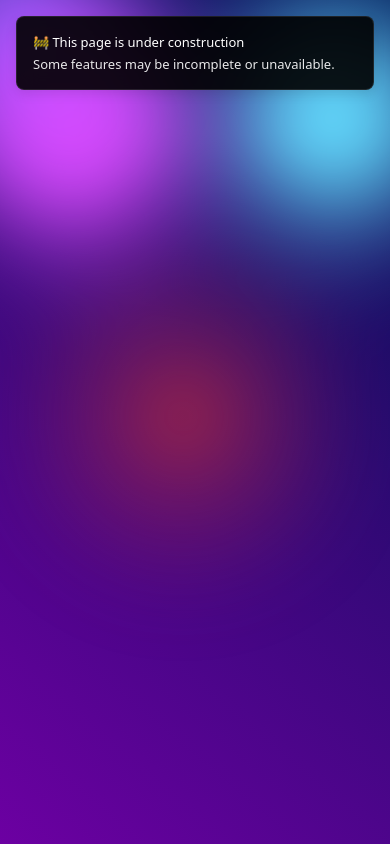
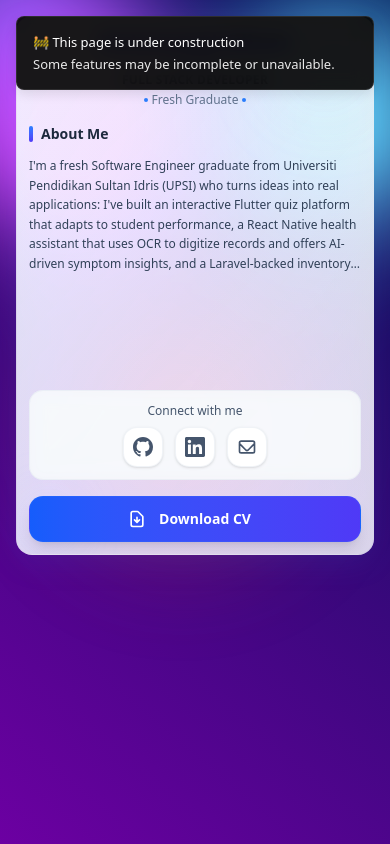
Before and after one commit to Am0605/portfolio---Next.js, a Next.js app: page / in a window 390 px wide. Built offline with nearby package versions, Linux system fonts and the light colour scheme.

Commit message:
Refactor code structure for improved readability and maintainability

```diff
--- a/components/cards/AvatarCard.tsx
+++ b/components/cards/AvatarCard.tsx
@@ -17,7 +17,7 @@ export const AvatarCard = () => {
       transition={{ duration: 0.3 }}
     >
       <Image
-        loading="lazy"
+        priority ={true}
         src="/images/avatar1.webp"
         alt="Profile Picture"
         fill
--- a/components/cards/CentreSectionCard.tsx
+++ b/components/cards/CentreSectionCard.tsx
@@ -52,60 +52,147 @@ export const CentreSectionCard = () => {
 
   return (
     <motion.div
-      className="hidden md:block md:col-start-2 md:row-start-3 md:col-span-2 md:row-span-2 glass-card-center p-6 group cursor-pointer relative overflow-hidden"
+      className="col-span-3 row-span-2 md:col-start-2 md:row-start-3 md:col-span-2 md:row-span-2 glass-card-center p-3 sm:p-4 md:p-6 group relative overflow-hidden"
       variants={childVariants}
       whileHover={{ y: -5, scale: 1.02 }}
       transition={{ duration: 0.3 }}
     >
       {/* background gradient */}
-      <div className="absolute inset-0 bg-gradient-to-r from-blue-500/5 via-indigo-500/5 to-slate-500/5 opacity-0 group-hover:opacity-100 transition-opacity duration-500"></div>
+      <div className="absolute inset-0 bg-gradient-to-r from-blue-500/5 via-indigo-500/5 to-slate-500/5 opacity-100 sm:opacity-0 sm:group-hover:opacity-100 transition-opacity duration-500"></div>
+
+      {/* Mobile background pattern */}
+      <div className="absolute inset-0 bg-gradient-to-br from-blue-50/30 via-indigo-50/20 to-slate-50/30 sm:hidden"></div>
+      <div className="absolute top-0 right-0 w-24 h-24 bg-gradient-to-br from-blue-200/10 to-indigo-200/10 rounded-full blur-2xl sm:hidden"></div>
+      <div className="absolute bottom-0 left-0 w-16 h-16 bg-gradient-to-tr from-indigo-200/10 to-blue-200/10 rounded-full blur-xl sm:hidden"></div>
 
       {/* Default Content */}
-      <div className="relative z-10 group-hover:opacity-0 group-hover:translate-y-4 transition-all duration-200 ease-out h-full flex flex-col justify-center items-center text-center">
-        <div className="mb-6">
+      <div className={`relative z-10 hidden md:flex group-hover:opacity-0 group-hover:translate-y-4 transition-all duration-200 ease-out h-full flex-col justify-center items-center text-center`}>
+        <div className="mb-3 sm:mb-4 md:mb-6">
           {/* Creative name display */}
-          <div className="relative mb-4">
-            <h1 className="text-5xl md:text-6xl font-black bg-gradient-to-r from-blue-600 via-indigo-600 to-blue-700 bg-clip-text text-transparent tracking-tight leading-none">
+          <div className="relative mb-2 sm:mb-3 md:mb-4">
+            <h1 className="text-2xl sm:text-3xl md:text-5xl lg:text-6xl font-black bg-gradient-to-r from-blue-600 via-indigo-600 to-blue-700 bg-clip-text text-transparent tracking-tight leading-none">
               Muhammad Adham
             </h1>
 
             {/* Decorative underline */}
-            <div className="w-24 h-1 bg-gradient-to-r from-blue-500 to-indigo-600 mx-auto mt-3 rounded-full"></div>
+            <div className="w-16 sm:w-20 md:w-24 h-0.5 sm:h-0.5 md:h-1 bg-gradient-to-r from-blue-500 to-indigo-600 mx-auto mt-1 sm:mt-2 md:mt-3 rounded-full"></div>
           </div>
 
           {/* Professional title */}
-          <div className="space-y-2">
-            <h2 className="text-xl font-semibold text-slate-700 tracking-wide uppercase letter-spacing-wider">
+          <div className="space-y-1 sm:space-y-1.5 md:space-y-2">
+            <h2 className="text-sm sm:text-base md:text-xl font-semibold text-slate-700 tracking-wide uppercase letter-spacing-wider">
               Full Stack Developer
             </h2>
-            <div className="flex items-center justify-center space-x-2">
-              <div className="w-2 h-2 bg-blue-500 rounded-full"></div>
-              <span className="text-sm font-medium text-slate-500 tracking-wide">Fresh Graduate</span>
-              <div className="w-2 h-2 bg-blue-500 rounded-full"></div>
+            <div className="flex items-center justify-center space-x-1 sm:space-x-1.5 md:space-x-2">
+              <div className="w-1.5 h-1.5 sm:w-2 sm:h-2 bg-blue-500 rounded-full"></div>
+              <span className="text-xs sm:text-sm font-medium text-slate-500 tracking-wide">Fresh Graduate</span>
+              <div className="w-1.5 h-1.5 sm:w-2 sm:h-2 bg-blue-500 rounded-full"></div>
             </div>
           </div>
         </div>
 
       </div>
 
-      {/* Hover Content */}
-      <div className="absolute inset-6 opacity-0 translate-y-6 group-hover:opacity-100 group-hover:translate-y-0 transition-all duration-200 ease-out delay-100 pointer-events-none group-hover:pointer-events-auto z-20">
+      {/* Content */}
+      <div className={`absolute inset-3 sm:inset-4 md:inset-6 opacity-100 translate-y-0 md:opacity-0 md:translate-y-6 md:group-hover:opacity-100 md:group-hover:translate-y-0 transition-all duration-200 ease-out delay-100 pointer-events-auto md:pointer-events-none md:group-hover:pointer-events-auto z-20`}>
         <div className="h-full flex flex-col justify-between">
+          {/* Mobile Header - Only visible on mobile */}
+          <div className="block sm:hidden mb-4">
+            <div className="text-center mb-3">
+              <h1 className="text-xl font-black bg-gradient-to-r from-blue-600 via-indigo-600 to-blue-700 bg-clip-text text-transparent tracking-tight leading-tight">
+                Muhammad Adham
+              </h1>
+              <div className="w-12 h-0.5 bg-gradient-to-r from-blue-500 to-indigo-600 mx-auto mt-1 rounded-full"></div>
+            </div>
+            <div className="text-center">
+              <h2 className="text-xs font-semibold text-slate-700 tracking-wide uppercase mb-1">
+                Full Stack Developer
+              </h2>
+              <div className="flex items-center justify-center space-x-1">
+                <div className="w-1 h-1 bg-blue-500 rounded-full"></div>
+                <span className="text-xs font-medium text-slate-500">Fresh Graduate</span>
+                <div className="w-1 h-1 bg-blue-500 rounded-full"></div>
+              </div>
+            </div>
+          </div>
+
           <div className="flex-1 overflow-hidden">
-            <div className="flex items-center mb-3">
-              <h3 className="text-lg font-bold text-slate-800">About Me</h3>
+            <div className="flex items-center mb-3 sm:mb-3">
+              <div className="w-1 h-4 bg-gradient-to-b from-blue-500 to-indigo-600 rounded-full mr-2 sm:hidden"></div>
+              <h3 className="text-sm sm:text-lg font-bold text-slate-800">About Me</h3>
             </div>
-            <p className="text-sm text-slate-700 leading-relaxed mb-4">
-            I’m a fresh Software Engineer graduate from Universiti Pendidikan Sultan Idris (UPSI) who turns ideas into real applications:
-            I’ve built an interactive Flutter quiz platform that adapts to student performance, a React Native health assistant that uses OCR to digitize records and offers AI-driven symptom insights,
-            and a Laravel-backed inventory system with intuitive dashboards and automated reporting.
-            I’m also a President of the Alumni Association, driving member engagement and data-driven initiatives. When I’m not coding, you’ll find me on the badminton court wielding my racket, studying Mandarin in evening classes, or exploring the latest AI libraries to tackle real-world challenges.
+            <p className="text-xs sm:text-sm text-slate-700 leading-relaxed mb-4 sm:mb-4 line-clamp-6 sm:line-clamp-none">
+              I'm a fresh Software Engineer graduate from Universiti Pendidikan Sultan Idris (UPSI) who turns ideas into real applications:
+              I've built an interactive Flutter quiz platform that adapts to student performance, a React Native health assistant that uses OCR to digitize records and offers AI-driven symptom insights,
+              and a Laravel-backed inventory system with intuitive dashboards and automated reporting.
+              I'm also a President of the Alumni Association, driving member engagement and data-driven initiatives. When I'm not coding, you'll find me on the badminton court wielding my racket, studying Mandarin in evening classes, or exploring the latest AI libraries to tackle real-world challenges.
             </p>
           </div>
 
           {/* Social Links and Download Button */}
           <div className="flex-shrink-0">
-            <div className="flex items-center justify-between space-x-3">
+            {/* Mobile: Enhanced vertical stack with better spacing */}
+            <div className="flex flex-col space-y-4 sm:hidden">
+              {/* Social Links with improved mobile design */}
+              <div className="bg-slate-50/80 backdrop-blur-sm rounded-xl p-3 border border-slate-200/50">
+                <div className="flex items-center justify-center mb-2">
+                  <span className="text-xs font-medium text-slate-600">Connect with me</span>
+                </div>
+                <div className="flex justify-center space-x-3">
+                  {/* GitHub */}
+                  <a
+                    href="https://github.com/Am0605"
+                    target="_blank"
+                    rel="noopener noreferrer"
+                    className="group/social flex items-center justify-center w-10 h-10 bg-white hover:bg-gray-800 rounded-xl transition-all duration-300 shadow-sm hover:shadow-md transform hover:scale-110 active:scale-95 border border-slate-200/50"
+                  >
+                    <svg className="w-5 h-5 text-slate-600 group-hover/social:text-white transition-colors duration-300" fill="currentColor" viewBox="0 0 24 24">
+                      <path d="M12 0C5.37 0 0 5.37 0 12c0 5.31 3.435 9.795 8.205 11.385.6.105.825-.255.825-.57 0-.285-.015-1.23-.015-2.235-3.015.555-3.795-.735-4.035-1.41-.135-.345-.72-1.41-1.23-1.695-.42-.225-1.02-.78-.015-.795.945-.015 1.62.87 1.845 1.23 1.08 1.815 2.805 1.305 3.495.99.105-.78.42-1.305.765-1.605-2.67-.3-5.46-1.335-5.46-5.925 0-1.305.465-2.385 1.23-3.225-.12-.3-.54-1.53.12-3.18 0 0 1.005-.315 3.3 1.23.96-.27 1.98-.405 3-.405s2.04.135 3 .405c2.295-1.56 3.3-1.23 3.3-1.23.66 1.65.24 2.88.12 3.18.765.84 1.23 1.905 1.23 3.225 0 4.605-2.805 5.625-5.475 5.925.435.375.81 1.095.81 2.22 0 1.605-.015 2.895-.015 3.3 0 .315.225.69.825.57A12.02 12.02 0 0024 12c0-6.63-5.37-12-12-12z"/>
+                    </svg>
+                  </a>
+
+                  {/* LinkedIn */}
+                  <a
+                    href="https://www.linkedin.com/in/-muhammadadham/"
+                    target="_blank"
+                    rel="noopener noreferrer"
+                    className="group/social flex items-center justify-center w-10 h-10 bg-white hover:bg-blue-600 rounded-xl transition-all duration-300 shadow-sm hover:shadow-md transform hover:scale-110 active:scale-95 border border-slate-200/50"
+                  >
+                    <svg className="w-5 h-5 text-slate-600 group-hover/social:text-white transition-colors duration-300" fill="currentColor" viewBox="0 0 24 24">
+                      <path d="M20.447 20.452h-3.554v-5.569c0-1.328-.027-3.037-1.852-3.037-1.853 0-2.136 1.445-2.136 2.939v5.667H9.351V9h3.414v1.561h.046c.477-.9 1.637-1.85 3.37-1.85 3.601 0 4.267 2.37 4.267 5.455v6.286zM5.337 7.433c-1.144 0-2.063-.926-2.063-2.065 0-1.138.92-2.063 2.063-2.063 1.14 0 2.064.925 2.064 2.063 0 1.139-.925 2.065-2.064 2.065zm1.782 13.019H3.555V9h3.564v11.452zM22.225 0H1.771C.792 0 0 .774 0 1.729v20.542C0 23.227.792 24 1.771 24h20.451C23.2 24 24 23.227 24 22.271V1.729C24 .774 23.2 0 22.222 0h.003z"/>
+                    </svg>
+                  </a>
+
+                  {/* Email */}
+                  <a
+                    href="mailto:adham8663@gmail.com"
+                    className="group/social flex items-center justify-center w-10 h-10 bg-white hover:bg-red-500 rounded-xl transition-all duration-300 shadow-sm hover:shadow-md transform hover:scale-110 active:scale-95 border border-slate-200/50"
+                  >
+                    <svg className="w-5 h-5 text-slate-600 group-hover/social:text-white transition-colors duration-300" fill="none" stroke="currentColor" viewBox="0 0 24 24">
+                      <path strokeLinecap="round" strokeLinejoin="round" strokeWidth={2} d="M3 8l7.89 7.89a2 2 0 002.22 0L21 8M5 19h14a2 2 0 002-2V7a2 2 0 00-2-2H5a2 2 0 00-2 2v10a2 2 0 002 2z"/>
+                    </svg>
+                  </a>
+                </div>
+              </div>
+
+              {/* Enhanced Download Button for mobile */}
+              <button
+                onClick={(e) => {
+                  e.stopPropagation();
+                  handleDownloadCV();
+                }}
+                className="group/btn bg-gradient-to-r from-blue-600 to-indigo-600 text-white px-6 py-3 rounded-xl hover:from-blue-700 hover:to-indigo-700 transition-all duration-300 font-semibold text-sm shadow-lg hover:shadow-xl transform hover:scale-[1.02] active:scale-[0.98] flex items-center justify-center space-x-3 relative z-30 pointer-events-auto w-full border border-blue-500/20"
+              >
+                <svg className="w-5 h-5 group-hover/btn:rotate-12 transition-transform duration-200" fill="none" stroke="currentColor" viewBox="0 0 24 24">
+                  <path strokeLinecap="round" strokeLinejoin="round" strokeWidth={2} d="M12 10v6m0 0l-3-3m3 3l3-3m2 8H7a2 2 0 01-2-2V5a2 2 0 012-2h5.586a1 1 0 01.707.293l5.414 5.414a1 1 0 01.293.707V19a2 2 0 01-2 2z" />
+                </svg>
+                <span>Download CV</span>
+                <div className="absolute inset-0 bg-gradient-to-r from-blue-400/20 to-indigo-400/20 rounded-xl blur-xl opacity-0 group-hover/btn:opacity-100 transition-opacity duration-300"></div>
+              </button>
+            </div>
+
+            {/* Desktop: Side by side */}
+            <div className="hidden sm:flex items-center justify-between space-x-3">
               {/* Social Links */}
               <div className="flex space-x-2">
                 {/* GitHub */}
@@ -145,7 +232,10 @@ export const CentreSectionCard = () => {
 
               {/* Download Button */}
               <button
-                onClick={handleDownloadCV}
+                onClick={(e) => {
+                  e.stopPropagation();
+                  handleDownloadCV();
+                }}
                 className="group/btn bg-gradient-to-r from-blue-600 to-indigo-600 text-white px-3 py-2 rounded-lg hover:from-blue-700 hover:to-indigo-700 transition-all duration-300 font-medium text-xs shadow-lg hover:shadow-xl transform hover:scale-[1.02] active:scale-[0.98] flex items-center space-x-2 relative z-30 pointer-events-auto"
               >
                 <span>Download CV</span>
--- a/components/cards/HobbiesCard.tsx
+++ b/components/cards/HobbiesCard.tsx
@@ -17,7 +17,7 @@ export const HobbiesCard = () => {
       transition={{ duration: 0.3 }}
     >
       <Image
-        loading="lazy"
+        priority ={true}
         src="/images/hobbies/badminton.jpg"
         alt="hobbies"
         fill
--- a/components/cards/ProjectCard.tsx
+++ b/components/cards/ProjectCard.tsx
@@ -17,8 +17,8 @@ export const ProjectCard = () => {
       transition={{ duration: 0.3 }}
     >
       <Image
-        loading="lazy"
-        src="/images/project.png"
+        priority ={true}
+        src="/images/project.jpeg"
         alt="Projects"
         fill
         className="object-cover"
--- a/components/cards/RecommendationCard.tsx
+++ b/components/cards/RecommendationCard.tsx
@@ -22,11 +22,11 @@ export const RecommendationCard = () => {
           <p className="text-xs text-blue-200 mt-1">- Sze Wan, Supervisor Industrial Training</p>
         </div>
         <div className="bg-white/20 backdrop-blur-sm p-3 rounded-lg">
-          <p className="text-sm text-white">"His ability to solve complex problems is unmatched. Highly recommend!"</p>
-          <p className="text-xs text-blue-200 mt-1">- Jaafar Chia Yu Fan, Colleague Webse Intern</p>
+          <p className="text-sm text-white">"His ability to solve complex problems is unmatched."</p>
+          <p className="text-xs text-blue-200 mt-1">- Ain Athirah, Webse Junior Web Developer</p>
         </div>
         <div className="bg-white/20 backdrop-blur-sm p-3 rounded-lg">
-          <p className="text-sm text-white">"he's a thinker... ppl always assume that he is sleeping, but in reality, for the past 4 months of sitting beside him, i know that he is in the process of deep thinking, disconnecting with the real life world, total concentration"</p>
+          <p className="text-sm text-white">"he's a thinker... for the past 4 months of sitting beside him, i know that he is in the process of deep thinking, and he has total concentration"</p>
           <p className="text-xs text-blue-200 mt-1">- Jaafar Chia Yu Fan, Colleague Webse Intern</p>
         </div>
       </div>
```
Also changed, not shown: public/images/project.jpeg (added), public/images/project.png (deleted).
